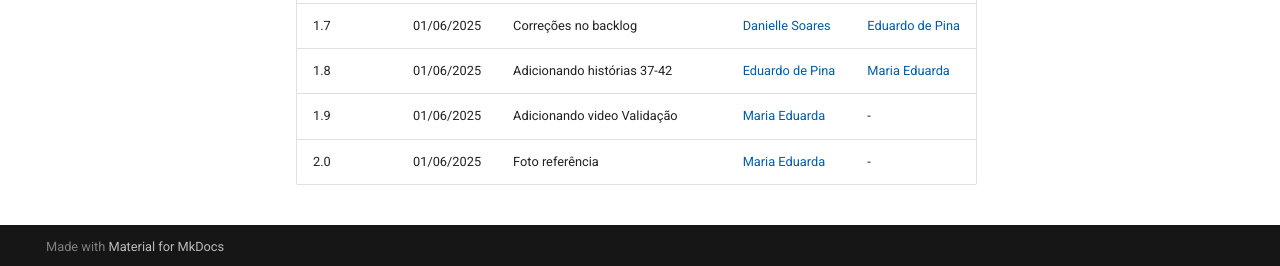
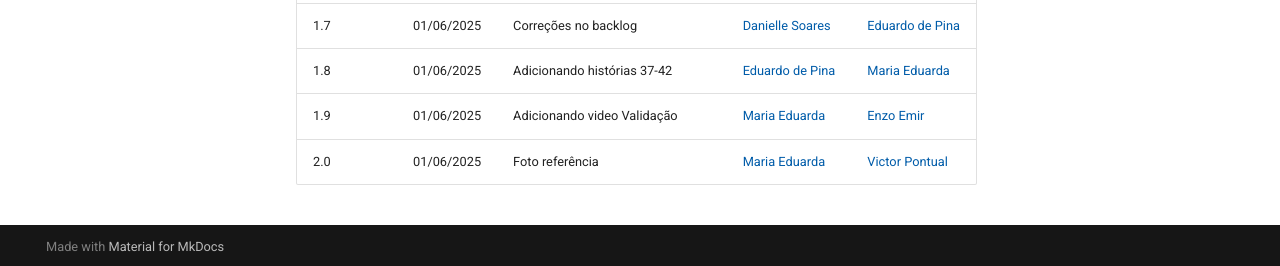
Before and after one commit to eduardodpms/REQ-FGTS, an MkDocs documentation site: the page built from docs/Modelagem-Agil/Backlog.md, in a window 1280 px wide and 900 px high, scrolled down 15722 px. Shown: the part 631-897 px from the top of the window. Built offline with MkDocs 1.6.1 and Material for MkDocs 9.7.7, drawn with Linux system fonts in a browser that asks for light colours; comment, search, counter and statistics services are not loaded.

Commit message:
Update Backlog.md

```diff
--- a/docs/Modelagem-Agil/Backlog.md
+++ b/docs/Modelagem-Agil/Backlog.md
@@ -599,5 +599,5 @@ Validação do Backlog de usuário 13-30 presentes no vídeo a seguir:
 | 1.6    | 01/06/2025 | Adicionando H01-H06 ao backlog | [Enzo Emir](https://github.com/EnzoEmir) | [Danielle Soares](https://github.com/danielle-soaress) |
 | 1.7   | 01/06/2025 | Correções no backlog | [Danielle Soares](https://github.com/danielle-soaress) | [Eduardo de Pina](https://github.com/eduardodpms) |
 | 1.8   | 01/06/2025 | Adicionando histórias 37-42 | [Eduardo de Pina](https://github.com/eduardodpms) | [Maria Eduarda](https://github.com/dudaa28) |
-| 1.9   | 01/06/2025 | Adicionando video Validação | [Maria Eduarda](https://github.com/dudaa28) | - |
-| 2.0   | 01/06/2025 | Foto referência | [Maria Eduarda](https://github.com/dudaa28) | - |
+| 1.9   | 01/06/2025 | Adicionando video Validação | [Maria Eduarda](https://github.com/dudaa28) | [Enzo Emir](https://github.com/EnzoEmir) |
+| 2.0   | 01/06/2025 | Foto referência | [Maria Eduarda](https://github.com/dudaa28) | [Victor Pontual](https://github.com/VictorPontual) |
```
